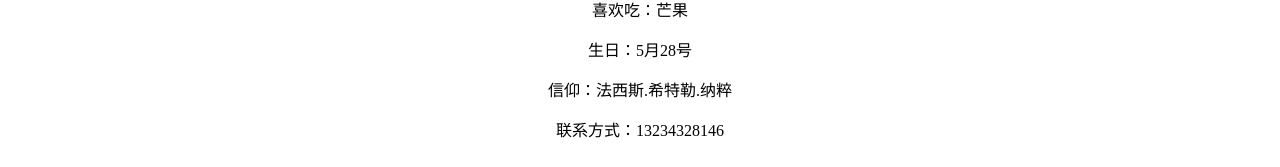
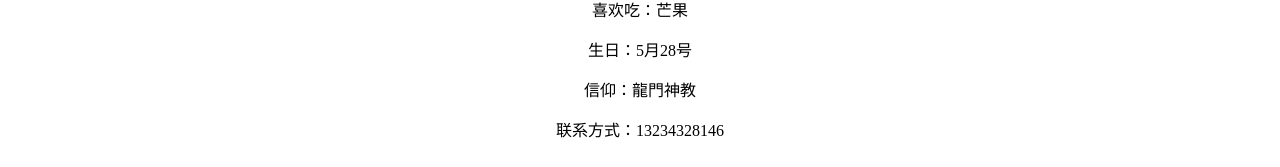
Before and after one commit to 641392/-, a plain HTML site: page index.html in a window 1280 px wide. Shown: the part 387-554 px from the top of the page. Drawn offline with Linux system fonts and the light colour scheme.

Commit message:
Update index.html

```diff
--- a/index.html
+++ b/index.html
@@ -16,7 +16,7 @@
   <p>爱好：电子游戏，例如 CS:GO 盗贼之海 战地风云 生化危机 荒野大镖客2 SCUM 星露谷物语 饥荒</p>
   <p>喜欢吃：芒果</p>
   <p>生日：5月28号</p>
-  <p>信仰：法西斯.希特勒.纳粹 </p>
+  <p>信仰：龍門神教 </p>
   <p>联系方式：13234328146</p>
 </div>
 <div>
```
